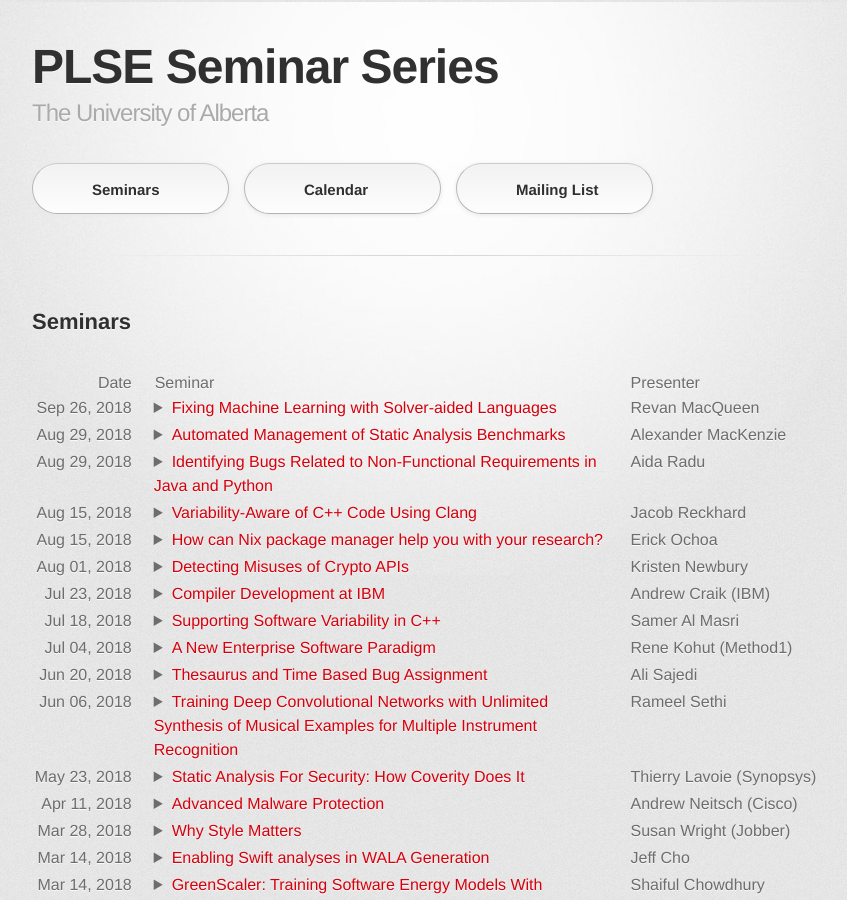
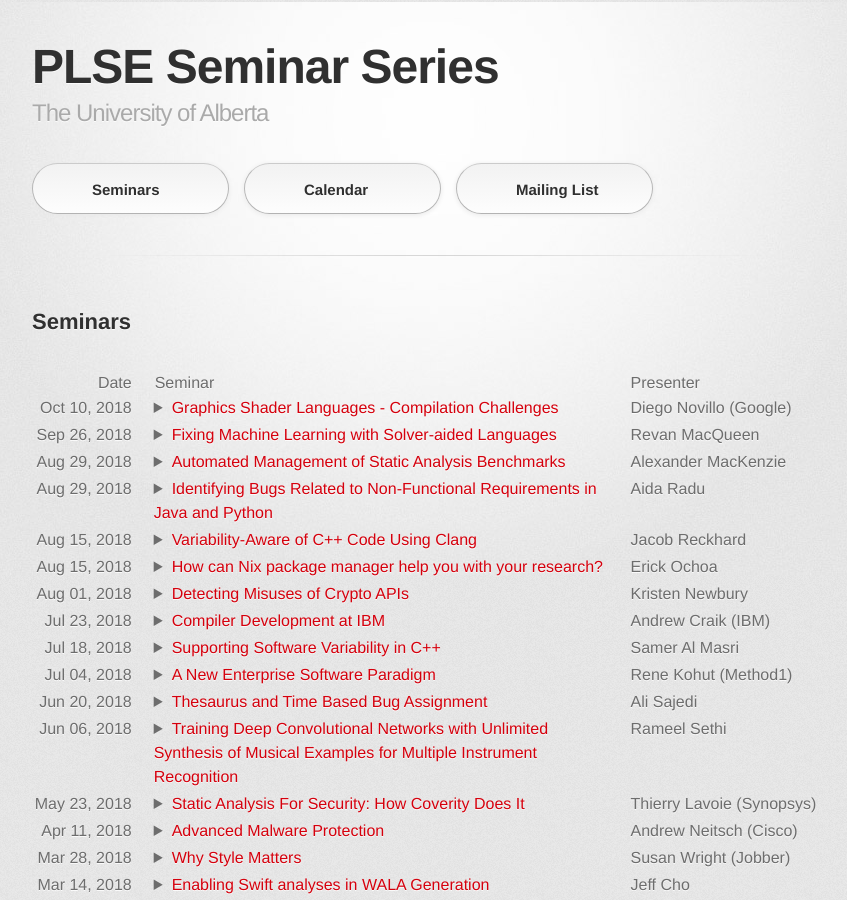
Before and after one commit to plse-seminar/plse-seminar.github.io, a Jekyll site: the page built from index.md, in a window 1280 px wide and 900 px high. Shown: the whole window, without its empty margins (210-1057 px from the left). Built offline with Jekyll 4.4.1, drawn with Linux system fonts in a browser that asks for light colours; some web fonts are replaced.

Commit message:
add Diego's google talk

```diff
--- a/_data/talks.yml
+++ b/_data/talks.yml
@@ -1,3 +1,9 @@
+- id: diego-vulkan
+  title: Graphics Shader Languages - Compilation Challenges
+  presenter: Diego Novillo (Google)
+  date: 2018-10-10 12:00:00
+  abstract: Graphics APIs have evolved in the last few years to the point where they require the presence of multiple levels of compilation, intermediate representations, and tools. This talk will provide an overview of graphics shader languages, intermediate representations, and the compilers used. The focus will be on the Vulkan ecosystem, challenges that need to be addressed, and the tools we are building to deal with them.
+
 - id: revan-ml-se
   title: Fixing Machine Learning with Solver-aided Languages
   presenter: Revan MacQueen
```
